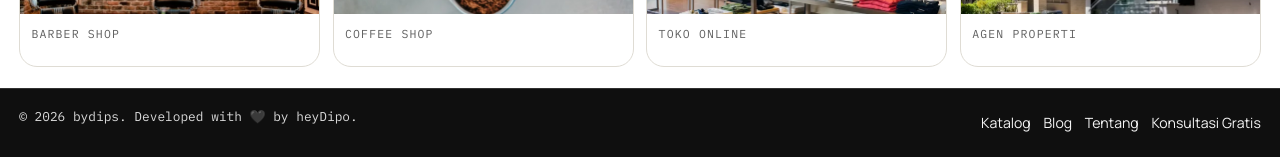
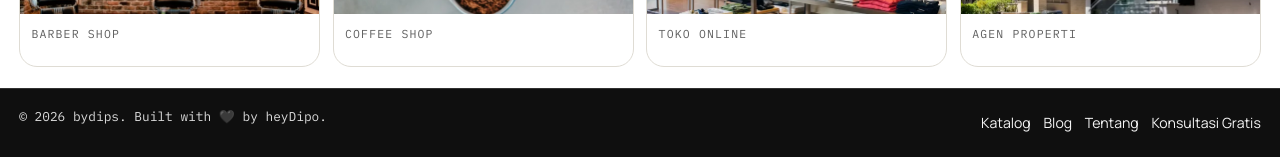
Before and after one commit to bydips/bydips.github.io, a Jekyll site: the page built from index.html, in a window 1280 px wide and 900 px high, scrolled down 625 px. Shown: the part 740-897 px from the top of the window. Built offline with Jekyll 4.4.1, drawn with Linux system fonts in a browser that asks for light colours.

Commit message:
updating footer

```diff
--- a/_layouts/post.html
+++ b/_layouts/post.html
@@ -154,7 +154,7 @@
       </main>
 
       <footer class="simple-footer light-footer">
-        <p class="mono">&copy; <span id="currentYear"></span> bydips. Developed with 🖤 by <a href="https://heydipo.github.io/" target="_blank" rel="noopener noreferrer">heyDipo</a>.</p>
+        <p class="mono">&copy; <span id="currentYear"></span> bydips. Built with 🖤 by <a href="https://heydipo.github.io/" target="_blank" rel="noopener noreferrer">heyDipo</a>.</p>
         <div class="footer-links">
           <a href="/katalog/">Katalog</a>
           <a href="/blog/">Blog</a>
--- a/about.html
+++ b/about.html
@@ -101,7 +101,7 @@ permalink: /about/
       </main>
 
       <footer class="simple-footer light-footer">
-        <p class="mono">&copy; <span id="currentYear"></span> bydips. Developed with 🖤 by <a href="https://heydipo.github.io/" target="_blank" rel="noopener noreferrer">heyDipo</a>.</p>
+        <p class="mono">&copy; <span id="currentYear"></span> bydips. Built with 🖤 by <a href="https://heydipo.github.io/" target="_blank" rel="noopener noreferrer">heyDipo</a>.</p>
         <div class="footer-links">
           <a href="/katalog/">Katalog</a>
           <a href="/blog/">Blog</a>
--- a/blog.html
+++ b/blog.html
@@ -87,7 +87,7 @@ permalink: /blog/
       </main>
 
       <footer class="simple-footer light-footer">
-        <p class="mono">&copy; <span id="currentYear"></span> bydips. Developed with 🖤 by <a href="https://heydipo.github.io/" target="_blank" rel="noopener noreferrer">heyDipo</a>.</p>
+        <p class="mono">&copy; <span id="currentYear"></span> bydips. Built with 🖤 by <a href="https://heydipo.github.io/" target="_blank" rel="noopener noreferrer">heyDipo</a>.</p>
         <div class="footer-links">
           <a href="/katalog/">Katalog</a>
           <a href="/blog/">Blog</a>
--- a/contact.html
+++ b/contact.html
@@ -90,7 +90,7 @@ permalink: /contact/
       </main>
 
       <footer class="simple-footer light-footer">
-        <p class="mono">&copy; <span id="currentYear"></span> bydips. Developed with 🖤 by <a href="https://heydipo.github.io/" target="_blank" rel="noopener noreferrer">heyDipo</a>.</p>
+        <p class="mono">&copy; <span id="currentYear"></span> bydips. Built with 🖤 by <a href="https://heydipo.github.io/" target="_blank" rel="noopener noreferrer">heyDipo</a>.</p>
         <div class="footer-links">
           <a href="/katalog/">Katalog</a>
           <a href="/blog/">Blog</a>
--- a/index.html
+++ b/index.html
@@ -131,7 +131,7 @@ layout: null
       </main>
 
       <footer class="simple-footer">
-        <p class="mono">&copy; <span id="currentYear"></span> bydips. Developed with 🖤 by <a href="https://heydipo.github.io/" target="_blank" rel="noopener noreferrer">heyDipo</a>.</p>
+        <p class="mono">&copy; <span id="currentYear"></span> bydips. Built with 🖤 by <a href="https://heydipo.github.io/" target="_blank" rel="noopener noreferrer">heyDipo</a>.</p>
         <div class="footer-links">
           <a href="/katalog/">Katalog</a>
           <a href="/blog/">Blog</a>
--- a/katalog.html
+++ b/katalog.html
@@ -153,7 +153,7 @@ permalink: /katalog/
       </main>
 
       <footer class="simple-footer light-footer">
-        <p class="mono">&copy; <span id="currentYear"></span> bydips. Developed with 🖤 by <a href="https://heydipo.github.io/" target="_blank" rel="noopener noreferrer">heyDipo</a>.</p>
+        <p class="mono">&copy; <span id="currentYear"></span> bydips. Built with 🖤 by <a href="https://heydipo.github.io/" target="_blank" rel="noopener noreferrer">heyDipo</a>.</p>
         <div class="footer-links">
           <a href="/katalog/">Katalog</a>
           <a href="/blog/">Blog</a>
```
